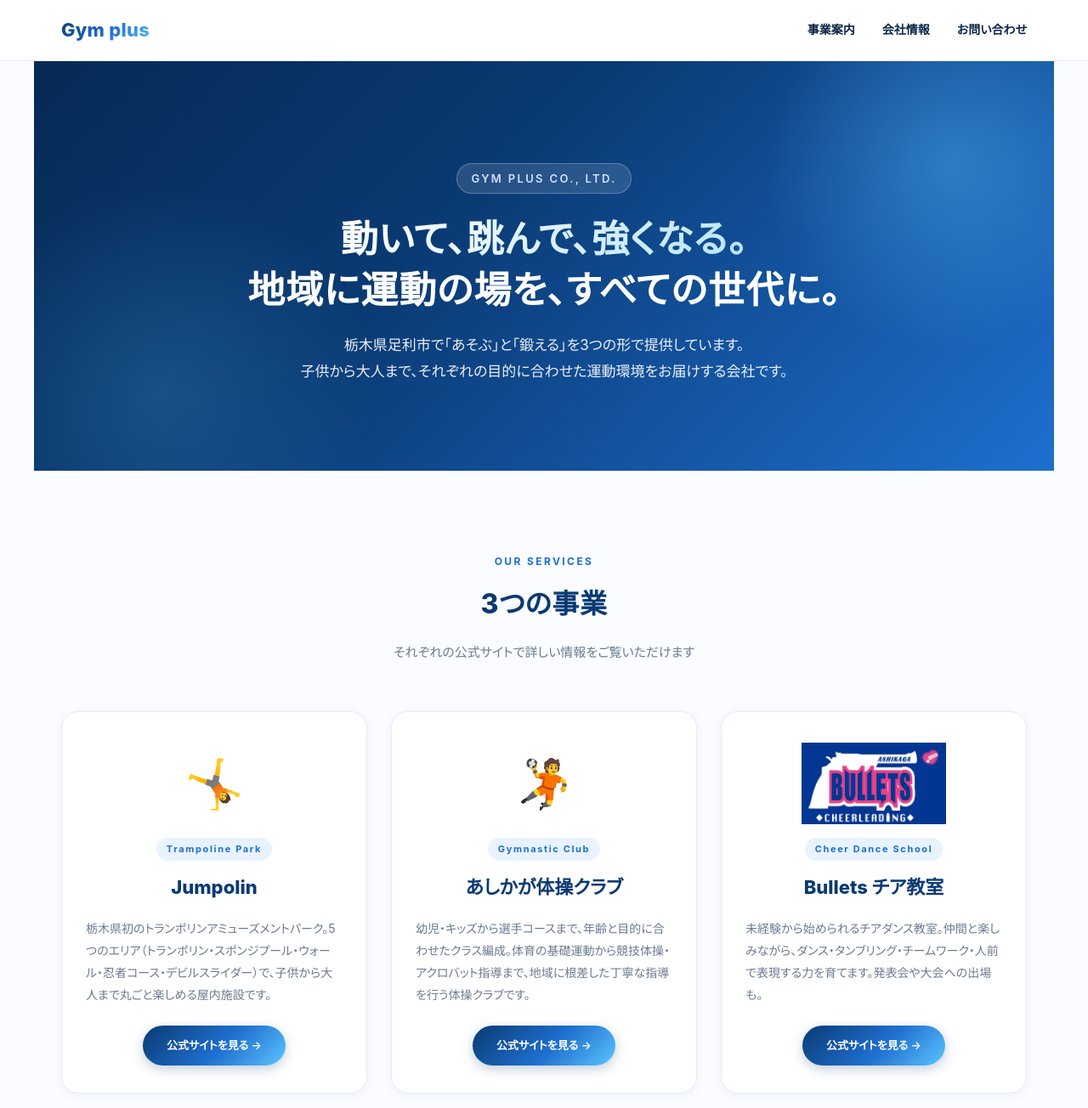
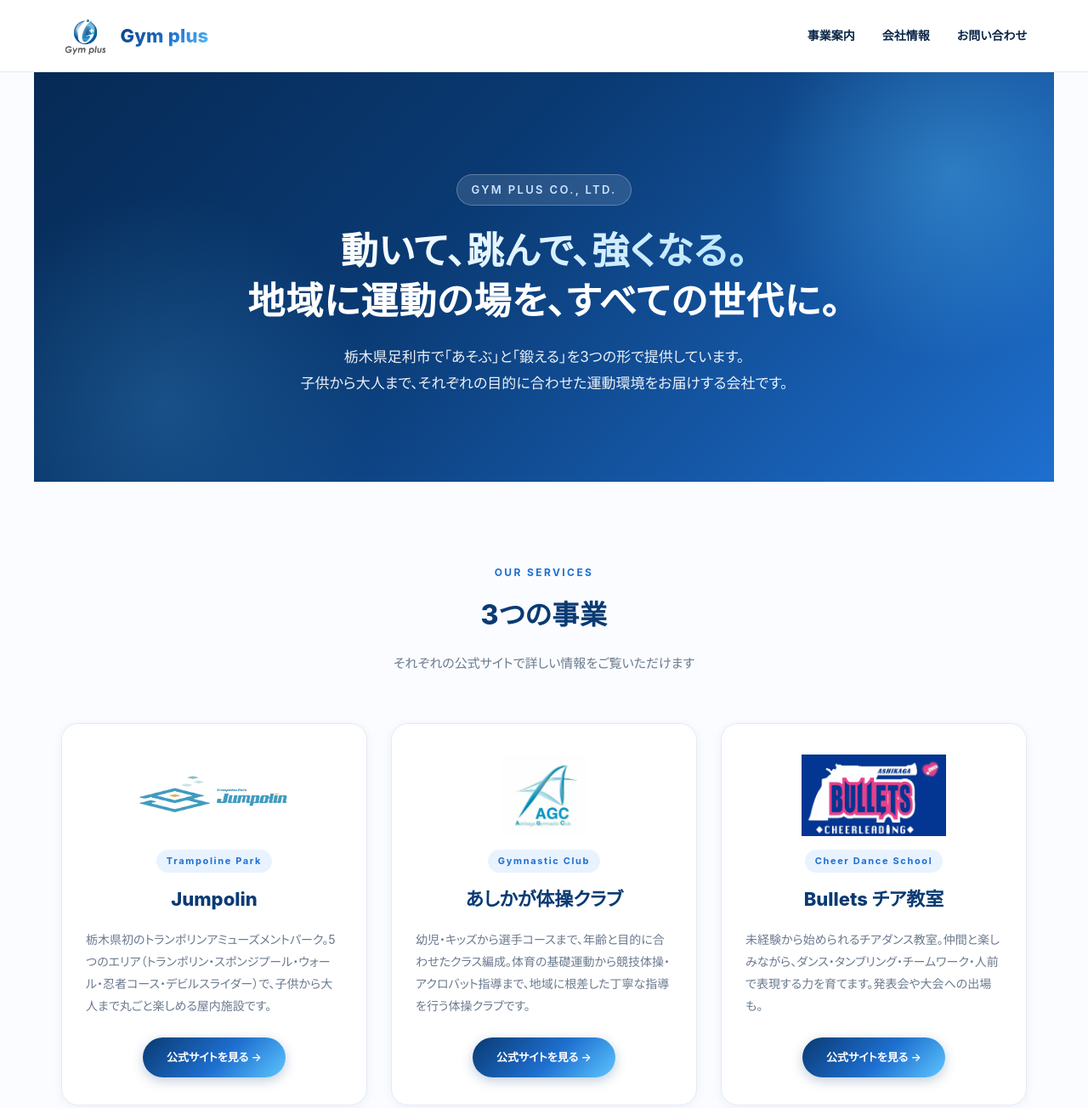
Before and after one commit to gym-plus-jp/gymplus-jp, a plain HTML site: page index.html in a window 1280 px wide. Shown: the top 1304 px of the page at 85% size. Drawn offline with Linux system fonts and the light colour scheme.

Commit message:
ロゴ画像を実物に差し替え（Jumpolin/Gym plus/AGC/Bullets）
- assets/logos/jumpolin.jpg, gymplus.jpg, agc.jpg を追加
- 各HTMLの拡張子参照を .png → .jpg に変更（bulletsは .png のまま）
- ヘッダーの Gym plus ロゴサイズを 40 → 52px に調整

```diff
--- a/assets/style.css
+++ b/assets/style.css
@@ -64,8 +64,9 @@
   letter-spacing: 0.01em;
 }
 .brand img {
-  height: 40px;
+  height: 52px;
   width: auto;
+  object-fit: contain;
 }
 .brand .brand-text {
   background: var(--gradient-brand);
--- a/index.html
+++ b/index.html
@@ -12,7 +12,7 @@
 <header class="site-header">
   <div class="header-inner">
     <a href="/" class="brand">
-      <img src="assets/logos/gymplus.png" alt="" onerror="this.style.display='none'">
+      <img src="assets/logos/gymplus.jpg" alt="" onerror="this.style.display='none'">
       <span class="brand-text">Gym plus</span>
     </a>
     <nav class="nav">
@@ -43,7 +43,7 @@
 
     <div class="service-card">
       <div class="logo-wrap">
-        <img src="assets/logos/jumpolin.png" alt="Jumpolin" onerror="this.outerHTML='<div class=&quot;service-icon&quot;>🤸</div>'">
+        <img src="assets/logos/jumpolin.jpg" alt="Jumpolin" onerror="this.outerHTML='<div class=&quot;service-icon&quot;>🤸</div>'">
       </div>
       <span class="lead">Trampoline Park</span>
       <h3>Jumpolin</h3>
@@ -53,7 +53,7 @@
 
     <div class="service-card">
       <div class="logo-wrap">
-        <img src="assets/logos/agc.png" alt="AGC" onerror="this.outerHTML='<div class=&quot;service-icon&quot;>🤾</div>'">
+        <img src="assets/logos/agc.jpg" alt="AGC" onerror="this.outerHTML='<div class=&quot;service-icon&quot;>🤾</div>'">
       </div>
       <span class="lead">Gymnastic Club</span>
       <h3>あしかが体操クラブ</h3>
```
Also changed, not shown: coupon/admin.html (+1 -1 lines), coupon/index.html (+1 -1 lines), coupon/join.html (+2 -2 lines), coupon/staff.html (+1 -1 lines), coupon/student.html (+1 -1 lines), assets/logos/agc.jpg (added), assets/logos/gymplus.jpg (added), assets/logos/jumpolin.jpg (added).
